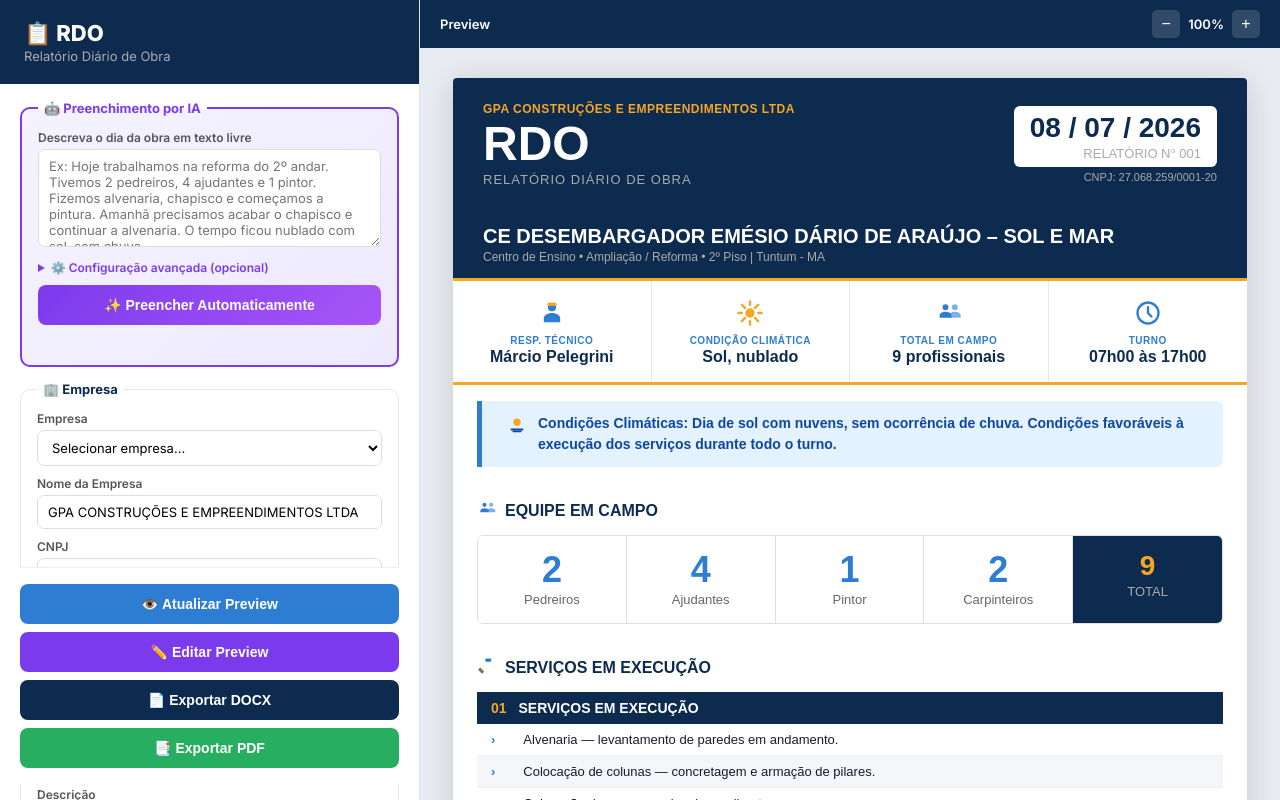
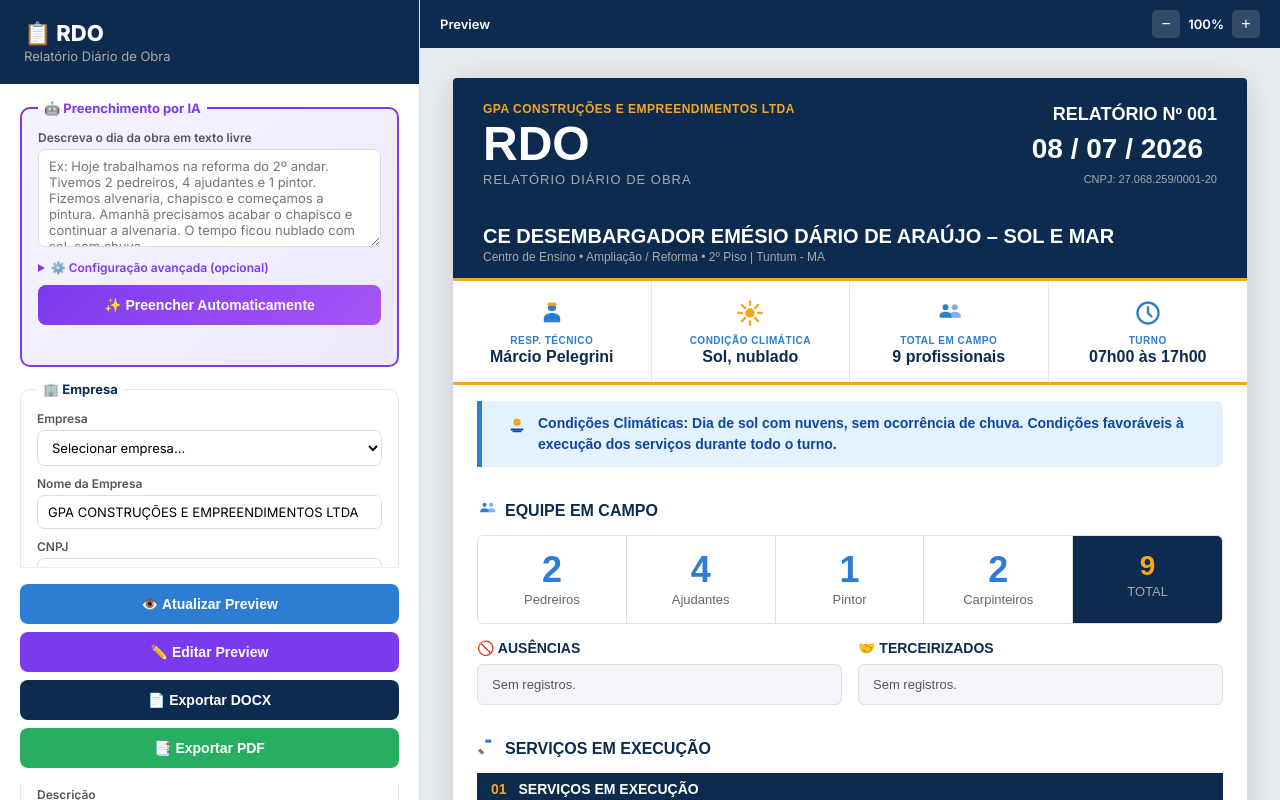
Before and after one commit to mateusknc-debug/rdo-generator, a website: page index.html in a window 1280 px wide. Drawn offline with Linux system fonts and the light colour scheme.

Commit message:
Match exact RDO: header report#, ausencias/terceirizados, pendentes cream, date fix, move extras after photos

```diff
--- a/api/ai.js
+++ b/api/ai.js
@@ -39,6 +39,8 @@ CAMPOS DO JSON:
 - materiaisRecebidos: materiais que foram entregues/recebidos na obra (string)
 - materiaisFalta: materiais que estão em falta (string)
 - problemas: problemas com máquinas, ferramentas ou ocorrências (string)
+- ausencias: lista de profissionais que faltaram (string). Se não mencionado, use "Sem registros."
+- terceirizados: serviços ou profissionais terceirizados na obra (string). Se não mencionado, use "Sem registros."
 
 REGRAS IMPORTANTES:
 1. Extraia TODAS as funções mencionadas para equipe (pedreiro, ajudante, servente, pintor, eletricista, encanador, carpinteiro, ferreiro, mestre de obras, serralheiro, etc.)
--- a/app.js
+++ b/app.js
@@ -95,8 +95,14 @@ function zoomPreview(delta) {
 // ===== COLLECT DATA =====
 function collectData() {
   const dateInput = document.getElementById('data').value;
-  const [y, m, d] = dateInput.split('-');
-  const dateFormatted = `${d} / ${m} / ${y}`;
+  let dateFormatted = '';
+  if (dateInput) {
+    const [y, m, d] = dateInput.split('-');
+    dateFormatted = `${d} / ${m} / ${y}`;
+  } else {
+    const now = new Date();
+    dateFormatted = `${String(now.getDate()).padStart(2,'0')} / ${String(now.getMonth()+1).padStart(2,'0')} / ${now.getFullYear()}`;
+  }
 
   const equipe = [];
   document.querySelectorAll('.equipe-row').forEach(row => {
@@ -135,6 +141,8 @@ function collectData() {
     materiaisRecebidos: document.getElementById('materiaisRecebidos').value.trim(),
     materiaisFalta: document.getElementById('materiaisFalta').value.trim(),
     problemas: document.getElementById('problemas').value.trim(),
+    ausencias: document.getElementById('ausencias')?.value.trim() || '',
+    terceirizados: document.getElementById('terceirizados')?.value.trim() || '',
     fotos
   };
 }
@@ -212,10 +220,8 @@ function generatePreview() {
         <div class="rdo-subtitle">RELATÓRIO DIÁRIO DE OBRA</div>
       </div>
       <div class="rdo-header-right">
-        <div class="rdo-date-box">
-          <div class="rdo-date">${d.dateFormatted}</div>
-          <div class="rdo-report-num">RELATÓRIO N° ${d.reportNum}</div>
-        </div>
+        <div class="rdo-report-num">RELATÓRIO Nº ${d.reportNum}</div>
+        <div class="rdo-date">${d.dateFormatted}</div>
         <div class="rdo-cnpj">CNPJ: ${d.cnpj}</div>
       </div>
     </div>
@@ -267,6 +273,18 @@ function generatePreview() {
             <div class="rdo-equipe-label">TOTAL</div>
           </div>
         </div>
+      </div>
+    </div>
+
+    <!-- AUSÊNCIAS & TERCEIRIZADOS -->
+    <div class="rdo-extra-row">
+      <div class="rdo-extra-col">
+        <div class="rdo-section-title-sm">🚫 AUSÊNCIAS</div>
+        <div class="rdo-extra-box-sm">${d.ausencias || 'Sem registros.'}</div>
+      </div>
+      <div class="rdo-extra-col">
+        <div class="rdo-section-title-sm">🤝 TERCEIRIZADOS</div>
+        <div class="rdo-extra-box-sm">${d.terceirizados || 'Sem registros.'}</div>
       </div>
     </div>
 
@@ -475,8 +493,8 @@ async function exportDOCX() {
         new Paragraph({ children: [new TextRun({ text: 'RELATÓRIO DIÁRIO DE OBRA', font: 'Arial', size: 16, color: GRAY_LABEL })] }),
       ], shading: { type: ShadingType.CLEAR, fill: DARK }, borders: { top: borderNone, bottom: borderNone, left: borderNone, right: borderNone } }),
       new TableCell({ children: [
+        new Paragraph({ alignment: AlignmentType.RIGHT, children: [new TextRun({ text: 'RELATÓRIO Nº ' + d.reportNum, font: 'Arial', size: 22, color: 'ffffff', bold: true })] }),
         new Paragraph({ alignment: AlignmentType.RIGHT, children: [new TextRun({ text: d.dateFormatted, font: 'Arial', size: 32, color: DARK, bold: true })] }),
-        new Paragraph({ alignment: AlignmentType.RIGHT, children: [new TextRun({ text: 'RELATÓRIO N° ' + d.reportNum, font: 'Arial', size: 14, color: GRAY_LABEL })] }),
         new Paragraph({ alignment: AlignmentType.RIGHT, children: [new TextRun({ text: 'CNPJ: ' + d.cnpj, font: 'Arial', size: 14, color: GRAY_LABEL })] }),
       ], shading: { type: ShadingType.CLEAR, fill: DARK }, borders: { top: borderNone, bottom: borderNone, left: borderNone, right: borderNone }, width: { size: 3000, type: WidthType.DXA } }),
     ] }),
--- a/index.html
+++ b/index.html
@@ -209,6 +209,17 @@
         </label>
       </fieldset>
 
+      <!-- AUSÊNCIAS & TERCEIRIZADOS -->
+      <fieldset>
+        <legend>👥 Ausências e Terceirizados</legend>
+        <label>Ausências
+          <textarea id="ausencias" rows="2" placeholder="Sem registros."></textarea>
+        </label>
+        <label>Terceirizados
+          <textarea id="terceirizados" rows="2" placeholder="Sem registros."></textarea>
+        </label>
+      </fieldset>
+
       <!-- PROBLEMAS -->
       <fieldset>
         <legend>🔧 Problemas / Ocorrências</legend>
--- a/style.css
+++ b/style.css
@@ -314,14 +314,8 @@ textarea { resize: vertical; }
 .rdo-title { font-size: 48px; font-weight: 800; color: white; line-height: 1; margin: 4px 0; }
 .rdo-subtitle { font-size: 13px; color: var(--gray-label); letter-spacing: 1px; }
 .rdo-header-right { text-align: right; }
-.rdo-date-box {
-  background: white;
-  padding: 6px 16px;
-  border-radius: 6px;
-  display: inline-block;
-}
-.rdo-date { font-size: 28px; font-weight: 800; color: var(--dark); }
-.rdo-report-num { font-size: 13px; color: var(--gray-label); margin-top: 2px; }
+.rdo-date { font-size: 28px; font-weight: 800; color: white; background: var(--dark); padding: 4px 14px; border-radius: 4px; display: inline-block; }
+.rdo-report-num { font-size: 18px; color: white; font-weight: 700; margin-bottom: 4px; }
 .rdo-cnpj { font-size: 11px; color: var(--gray-label); margin-top: 4px; }
 
 /* OBRA BAR */
@@ -437,20 +431,43 @@ textarea { resize: vertical; }
 .rdo-servicos-row:nth-child(even) { background: var(--gray-bg); }
 .rdo-servicos-bullet { color: var(--blue); font-weight: 700; font-size: 16px; width: 20px; }
 
-/* PENDENTES — different style: cream bg + gold left border */
+/* PENDENTES — warm cream bg */
 .rdo-pendentes-wrapper {
   margin: 0 24px 16px;
-  border-left: 4px solid var(--orange);
-  border-radius: 0 6px 6px 0;
   overflow: hidden;
 }
 .rdo-pendente-row td {
   padding: 8px 14px;
   font-size: 13px;
   border-bottom: 1px solid #f0f0f0;
-  background: #fff9e6;
+  background: #fff8e1;
+  color: #5d4037;
 }
-.rdo-pendente-row:nth-child(even) td { background: #fff3cc; }
+.rdo-pendente-row:nth-child(even) td { background: #fff8e1; }
+.rdo-pendente-row .rdo-servicos-bullet { color: var(--orange) !important; }
+
+/* Ausências & Terceirizados row */
+.rdo-extra-row {
+  display: grid;
+  grid-template-columns: 1fr 1fr;
+  gap: 16px;
+  padding: 0 24px 16px;
+}
+.rdo-extra-col {}
+.rdo-section-title-sm {
+  font-size: 14px;
+  font-weight: 700;
+  color: var(--dark);
+  margin-bottom: 8px;
+}
+.rdo-extra-box-sm {
+  background: var(--gray-bg);
+  padding: 12px 14px;
+  border-radius: 6px;
+  font-size: 13px;
+  color: #555;
+  border: 1px solid #e0e0e0;
+}
 
 /* AVANÇO */
 .rdo-avanco-box {
```
Also changed, not shown: ref_page1.png (added), 4 other files.
